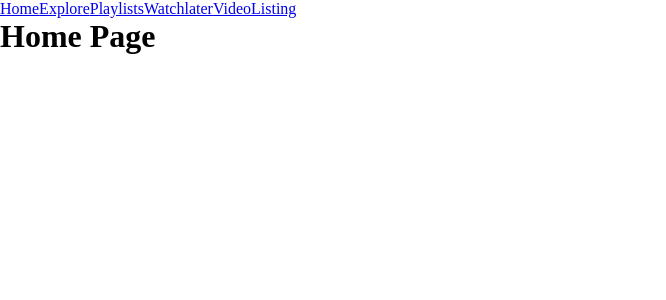
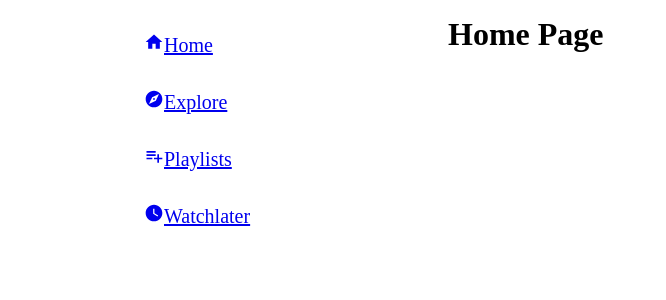
Before and after one commit to sharath-io/video-library-app-react, a React (Create React App) app: page / in a window 1280 px wide. Shown: the top 300 px of the page, without its empty margins (0-666 px from the left). Built offline with nearby package versions, Linux system fonts and the light colour scheme.

Commit message:
refactored navbar & updated styling

```diff
--- a/package.json
+++ b/package.json
@@ -8,6 +8,7 @@
     "@testing-library/user-event": "^13.5.0",
     "react": "^18.2.0",
     "react-dom": "^18.2.0",
+    "react-icons": "^4.10.1",
     "react-router-dom": "^6.14.2",
     "react-scripts": "5.0.1",
     "web-vitals": "^2.1.4"
--- a/src/App.css
+++ b/src/App.css
@@ -3,3 +3,12 @@
   margin:0;
   padding:0;
 }
+
+.main-page{
+  display: flex;
+  margin: 0 7rem;
+}
+
+.main-page >*{
+  margin: 1rem 2rem
+}
--- a/src/App.js
+++ b/src/App.js
@@ -1,19 +1,16 @@
-import {Routes,Route,NavLink} from 'react-router-dom';
+import {Routes,Route} from 'react-router-dom';
 
 import './App.css';
+import {Navbar} from './Components/index';
 import {Home, Explore,Watchlater,VideoListing,Playlist} from './Pages/index';
 
 function App() {
   return (
     <div className="App">
-      <nav>
-      <NavLink to='/'>Home</NavLink>
-      <NavLink to='/explore'>Explore</NavLink>
-      <NavLink to='/playlist'>Playlists</NavLink>
-      <NavLink to='/watchlater'>Watchlater</NavLink>
-      <NavLink to='/videoListing'>VideoListing</NavLink>
-      </nav>
-
+      <div className='main-page'>
+        <div>
+           <Navbar/>
+        </div>
       <Routes>
         <Route path='/' element={<Home/>}/>
         <Route path='/explore' element={<Explore/>}/>
@@ -21,6 +18,10 @@ function App() {
         <Route path='/watchlater' element={<Watchlater/>}/>
         <Route path='/playlist' element={<Playlist/>}/>
       </Routes>
+
+      </div>
+
+
     </div>
   );
 }
--- /dev/null
+++ b/src/Components/Navbar/navbar.css
@@ -0,0 +1,10 @@
+.navbar{
+    display: flex;
+    flex-direction: column;
+}
+
+.nav-link{
+    margin: 1rem 0;
+    font-size: 20px;
+    width: 15rem;
+}
--- /dev/null
+++ b/src/Components/Navbar/navbar.jsx
@@ -0,0 +1,17 @@
+import {NavLink} from 'react-router-dom';
+import { MdHome } from "react-icons/md";
+import { MdExplore } from "react-icons/md";
+import { MdPlaylistAdd } from "react-icons/md";
+import { MdWatchLater } from "react-icons/md";
+
+import './navbar.css';
+export function Navbar(){
+    return (
+        <nav className='navbar'>
+          <NavLink to='/' className='nav-link'><MdHome/>Home</NavLink>
+          <NavLink to='/explore' className='nav-link'><MdExplore />Explore</NavLink>
+          <NavLink to='/playlist' className='nav-link'><MdPlaylistAdd/>Playlists</NavLink>
+          <NavLink to='/watchlater' className='nav-link'><MdWatchLater/>Watchlater</NavLink>
+      </nav>
+    )
+}
--- /dev/null
+++ b/src/Components/index.jsx
@@ -0,0 +1,3 @@
+import {Navbar} from './Navbar/navbar';
+
+export {Navbar};
```
Also changed, not shown: 1 other file (tests, documents, lock files or other folders).
